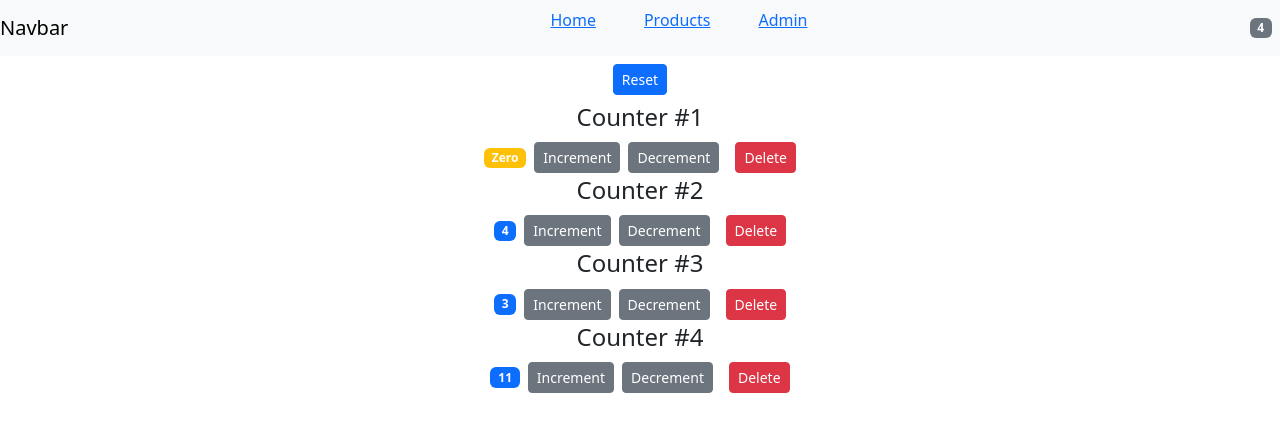
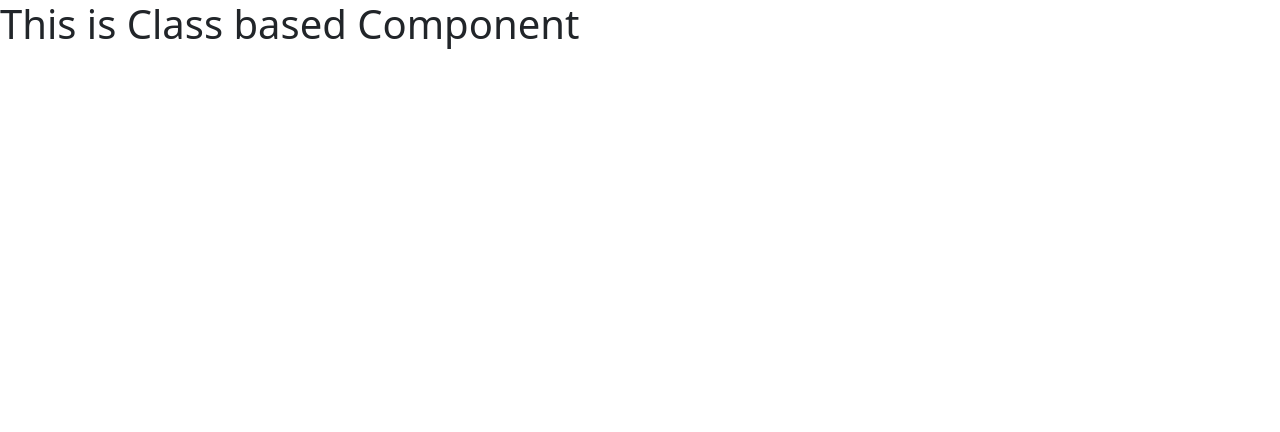
Before and after one commit to ilyasdabholkar/react-training-2024-counterapp, a React (Vite) app: page / in a window 1280 px wide. Shown: the top 432 px of the page. Built offline with nearby package versions, Linux system fonts and the light colour scheme.

Commit message:
Class Based Components & Lifecycle

```diff
--- a/src/App.jsx
+++ b/src/App.jsx
@@ -1,4 +1,4 @@
-import { useState } from "react";
+import { Component, useState } from "react";
 import reactLogo from "./assets/react.svg";
 import viteLogo from "/vite.svg";
 import "./App.css";
@@ -11,95 +11,123 @@ import Products from "./pages/Products";
 import Admin from "./pages/Admin";
 import NotFound from "./pages/NotFound";
 
-function App() {
-  const [counters, setCounters] = useState([
-    { id: 1, value: 0 },
-    { id: 2, value: 4 },
-    { id: 3, value: 3 },
-    { id: 4, value: 11 },
-  ]);
+// function App() {
+//   const [counters, setCounters] = useState([
+//     { id: 1, value: 0 },
+//     { id: 2, value: 4 },
+//     { id: 3, value: 3 },
+//     { id: 4, value: 11 },
+//   ]);
 
-  const handleDelete = (id) => {
-    console.log("Counter " + id + " has been deleted");
-    setCounters(counters.filter((c) => c.id != id));
-  };
+//   const handleDelete = (id) => {
+//     console.log("Counter " + id + " has been deleted");
+//     setCounters(counters.filter((c) => c.id != id));
+//   };
 
-  const handleIncrement = (counter) => {
-    counters.filter((c) => c.id == counter.id)[0].value++;
-    setCounters(
-      counters.map((c) => {
-        return c;
-      })
-    );
-  };
+//   const handleIncrement = (counter) => {
+//     counters.filter((c) => c.id == counter.id)[0].value++;
+//     setCounters(
+//       counters.map((c) => {
+//         return c;
+//       })
+//     );
+//   };
 
-  const handleDecrement = (counter) => {
-    counters.filter((c) => c.id == counter.id)[0].value--;
-    setCounters(
-      counters.map((c) => {
-        return c;
-      })
-    );
-  };
+//   const handleDecrement = (counter) => {
+//     counters.filter((c) => c.id == counter.id)[0].value--;
+//     setCounters(
+//       counters.map((c) => {
+//         return c;
+//       })
+//     );
+//   };
 
-  const handleReset = (i) => {
-    setCounters(
-      counters.map((c) => {
-        c.value = 0;
-        return c;
-      })
-    );
-    console.log(counters);
-  };
+//   const handleReset = (i) => {
+//     setCounters(
+//       counters.map((c) => {
+//         c.value = 0;
+//         return c;
+//       })
+//     );
+//     console.log(counters);
+//   };
 
-  return (
-    <div className="App">
-      {/* <Navbar totalCounters={counters.length}/>
-    <Counters
-      counters={counters}
-      onReset={handleReset}
-      onDelete={handleDelete}
-      onIncrement={handleIncrement}
-      onDecrement={handleDecrement}
-    /> */}
-      <Navbar totalCounters={counters.length} />
-      <Routes>
-        <Route
-          path="/"
-          element={
-            <Counters
-              counters={counters}
-              onReset={handleReset}
-              onDelete={handleDelete}
-              onIncrement={handleIncrement}
-              onDecrement={handleDecrement}
-            />
-          }
-        />
-        <Route
-          path="/products"
-          element={
-            <Products />
-          }
-        >
-          <Route path=":year" element={<Products/>} />
-          <Route path=":year/:month" element={<Products/>} />
-        </Route>
-         <Route
-          path="/admin"
-          element={
-            <Admin />
-          }
-        />
-        <Route
-          path="*"
-          element={
-           <NotFound />
-          }
-        />
-      </Routes>
-    </div>
-  );
+//   return (
+//     <div className="App">
+//       {/* <Navbar totalCounters={counters.length}/>
+//     <Counters
+//       counters={counters}
+//       onReset={handleReset}
+//       onDelete={handleDelete}
+//       onIncrement={handleIncrement}
+//       onDecrement={handleDecrement}
+//     /> */}
+//       <Navbar totalCounters={counters.length} />
+//       <Routes>
+//         <Route
+//           path="/"
+//           element={
+//             <Counters
+//               counters={counters}
+//               onReset={handleReset}
+//               onDelete={handleDelete}
+//               onIncrement={handleIncrement}
+//               onDecrement={handleDecrement}
+//             />
+//           }
+//         />
+//         <Route
+//           path="/products"
+//           element={
+//             <Products />
+//           }
+//         >
+//           <Route path=":year" element={<Products/>} />
+//           <Route path=":year/:month" element={<Products/>} />
+//         </Route>
+//          <Route
+//           path="/admin"
+//           element={
+//             <Admin />
+//           }
+//         />
+//         <Route
+//           path="*"
+//           element={
+//            <NotFound />
+//           }
+//         />
+//       </Routes>
+//     </div>
+//   );
+// }
+
+export default class App extends Component {
+  state={}
+
+  constructor(props){
+    super(props);
+    console.log('App - Constructor');
+    this.state.props = {props}
+  }
+
+  componentDidMount(){
+    this.setState({});
+    console.log('App - Mounted');
+  }
+
+  componentDidUpdate(){
+    console.log('App - Updated');
+  }
+
+  componentWillUnmount(prevProps,newProps){
+    console.log('App - will be removed');
+  }
+
+  render(){
+    console.log('App - Render');
+    return(
+      <h1>This is Class based Component</h1>
+    )
+  }
 }
-
-export default App;
--- a/src/main.jsx
+++ b/src/main.jsx
@@ -11,6 +11,6 @@ console.log(element);
 
 createRoot(document.getElementById('root')).render(
     <BrowserRouter>
-      <App />
+      <App addionalData="test data" />
     </BrowserRouter>
 )
```
